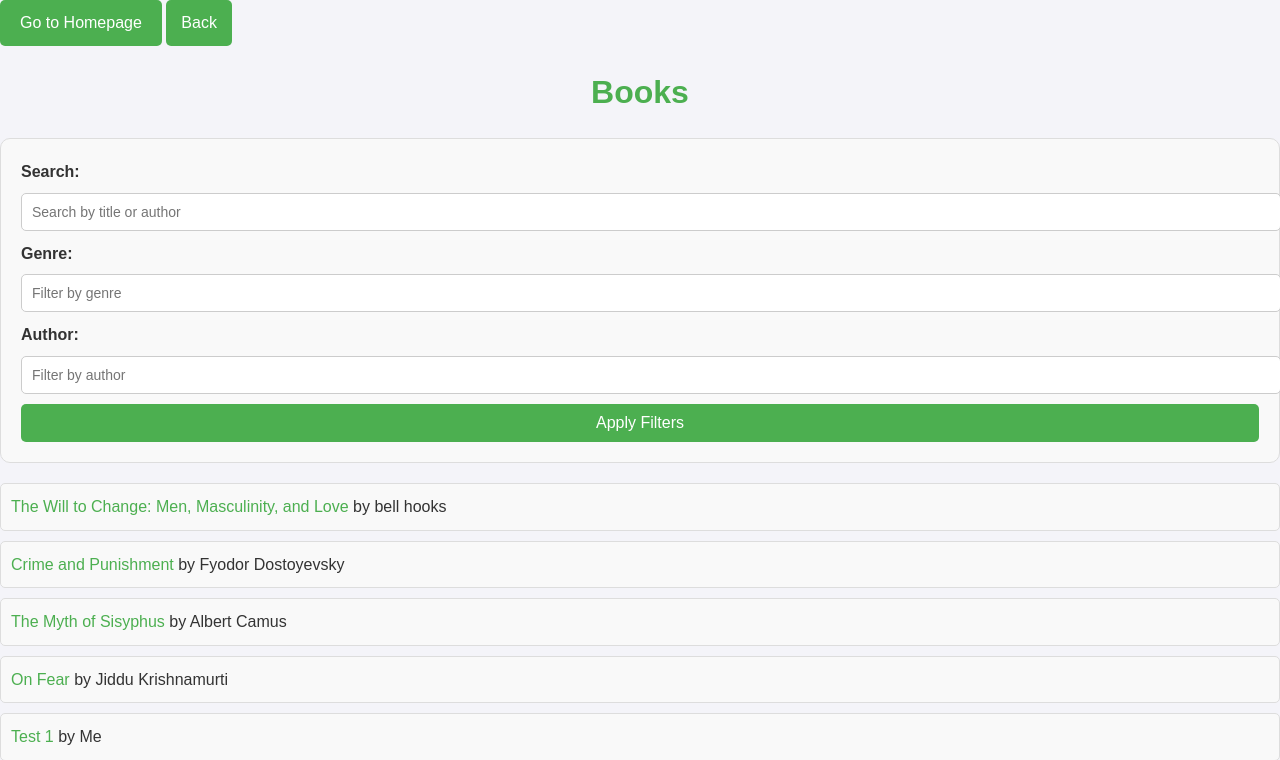
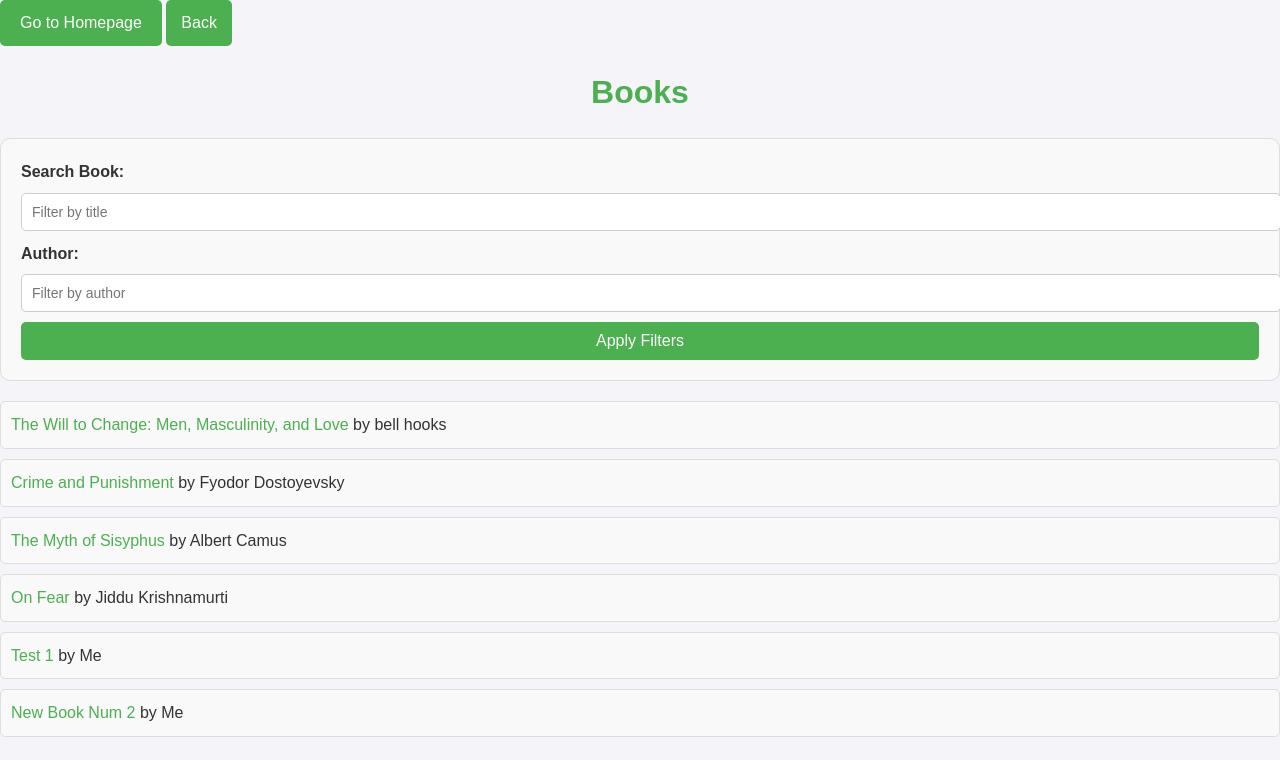
Before and after one commit to chwangbu/cs412_final_project, a Django app: page /project/books/ in a window 1280 px wide. Shown: the top 760 px of the page. Run offline with Django 4.2, Linux system fonts and the light colour scheme; data comes from the database, SQL or seed files in the repository; both versions use the stored data as it was after the commit.

Commit message:
Debugged for url issues + Redownloaded Heroku

```diff
--- a/project/templates/project/book_list.html
+++ b/project/templates/project/book_list.html
@@ -10,11 +10,8 @@
     <a href="javascript:history.back()" class="back-button">Back</a>
     <h1>Books</h1>
     <form method="get">
-        <label for="search">Search:</label>
-        <input type="text" name="q" id="search" placeholder="Search by title or author" value="{{ request.GET.q }}">
-
-        <label for="genre">Genre:</label>
-        <input type="text" name="genre" id="genre" placeholder="Filter by genre" value="{{ request.GET.genre }}">
+        <label for="search">Search Book:</label>
+        <input type="text" name="q" id="search" placeholder="Filter by title" value="{{ request.GET.q }}">
 
         <label for="author">Author:</label>
         <input type="text" name="author" id="author" placeholder="Filter by author" value="{{ request.GET.author }}">
--- a/project/templates/project/member_list.html
+++ b/project/templates/project/member_list.html
@@ -27,7 +27,6 @@
             </li>
         {% endfor %}
     </ul>
-    <a href="{% url 'member-add' %}">Add New Member</a>
     <br>
     <a href="/project/books/">View Books</a>
 </body>
--- a/project/urls.py
+++ b/project/urls.py
@@ -25,4 +25,5 @@
     path('login/', auth_views.LoginView.as_view(template_name='project/login.html'), name='login'),
     path('logout/', custom_logout, name='logout'),
     path('my-profile/', MyProfileView.as_view(), name='my-profile'),
+    path('books/add/', BookCreateView.as_view(), name='book-add'),
 ]
--- a/project/views.py
+++ b/project/views.py
@@ -9,6 +9,7 @@
 from django.utils.timezone import now
 from django.contrib.auth import logout
 from django.shortcuts import redirect
+from django.contrib.auth.models import User
 
 
 # Create your views here.
@@ -36,14 +37,16 @@
 
 class MemberCreateView(CreateView):
     model = Member
-    fields = ['name', 'email', 'join_date', 'role']
-    template_name = 'project/member_form.html'
-    success_url = reverse_lazy('member-list')
+    fields = ['name', 'email', 'join_date', 'role', 'password']
 
-    def get_context_data(self, **kwargs):
-        return super().get_context_data(**kwargs)
-        context['view'] = {'action':'Add'}
-        return context
+    def form_valid(self, form):
+        user = User.objects.create_user(
+            username=form.cleaned_data['email'],
+            email=form.cleaned_data['email'],
+            password=form.cleaned_data['password']
+        )
+        form.instance.user = user
+        return super().form_valid(form)
 
 class MemberUpdateView(UpdateView):
     model = Member
@@ -69,12 +72,15 @@
 
     def get_queryset(self):
         queryset = super().get_queryset()
-        genre = self.request.GET.get('genre')
-        author = self.request.GET.get('author')
-        if genre:
-            queryset = queryset.filter(genre__icontains=genre)
+        query = self.request.GET.get('q', '')
+        author = self.request.GET.get('author', '')
+
+        if query:
+            queryset = queryset.filter(title__icontains=query)
+
         if author:
             queryset = queryset.filter(author__icontains=author)
+
         return queryset
 
 class BookDetailView(DetailView):
@@ -86,6 +92,14 @@
     fields = ['title', 'author', 'genre', 'publication_year', 'isbn']
     template_name = 'project/book_form.html'
     success_url = reverse_lazy('book-list')
+
+    def test_func(self):
+        return self.request.user.is_staff
+
+    def handle_no_permission(self):
+        from django.contrib import messages
+        messages.error(self.request, "Only admins can add books.")
+        return redirect('homepage')
 
 class BookUpdateView(UpdateView):
     model = Book
@@ -109,7 +123,7 @@
 
 class MeetingCreateView(CreateView):
     model = Meeting
-    fields = ['date', 'location', 'agenda', 'notes', 'books']
+    fields = ['date', 'location', 'agenda']
     template_name = 'project/meeting_form.html'
     success_url = reverse_lazy('meeting-list')
 
```
Also changed, not shown: db.sqlite3, 1 other file.
